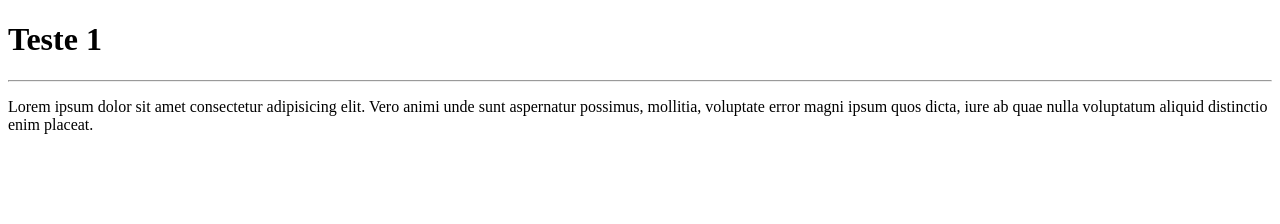
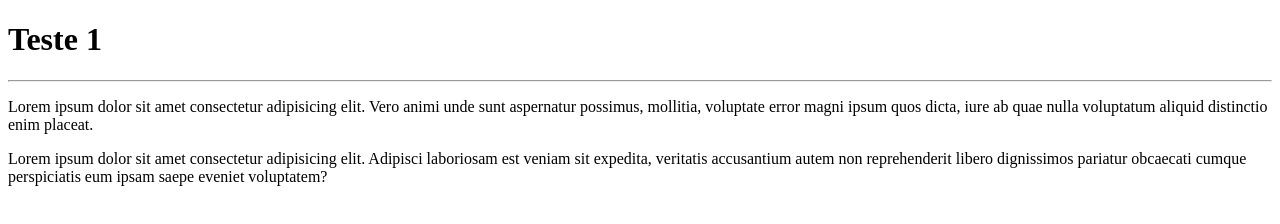
Before and after one commit to Vittorio-Talone/Novo, a plain HTML site: page site-exemplo/index.html in a window 1280 px wide. Drawn offline with Linux system fonts and the light colour scheme.

Commit message:
adicionei um parágrafo

```diff
--- a/site-exemplo/index.html
+++ b/site-exemplo/index.html
@@ -9,5 +9,6 @@
     <h1>Teste 1</h1>
     <hr>
     <p>Lorem ipsum dolor sit amet consectetur adipisicing elit. Vero animi unde sunt aspernatur possimus, mollitia, voluptate error magni ipsum quos dicta, iure ab quae nulla voluptatum aliquid distinctio enim placeat.</p>
+    <p>Lorem ipsum dolor sit amet consectetur adipisicing elit. Adipisci laboriosam est veniam sit expedita, veritatis accusantium autem non reprehenderit libero dignissimos pariatur obcaecati cumque perspiciatis eum ipsam saepe eveniet voluptatem?</p>
 </body>
 </html>
```
